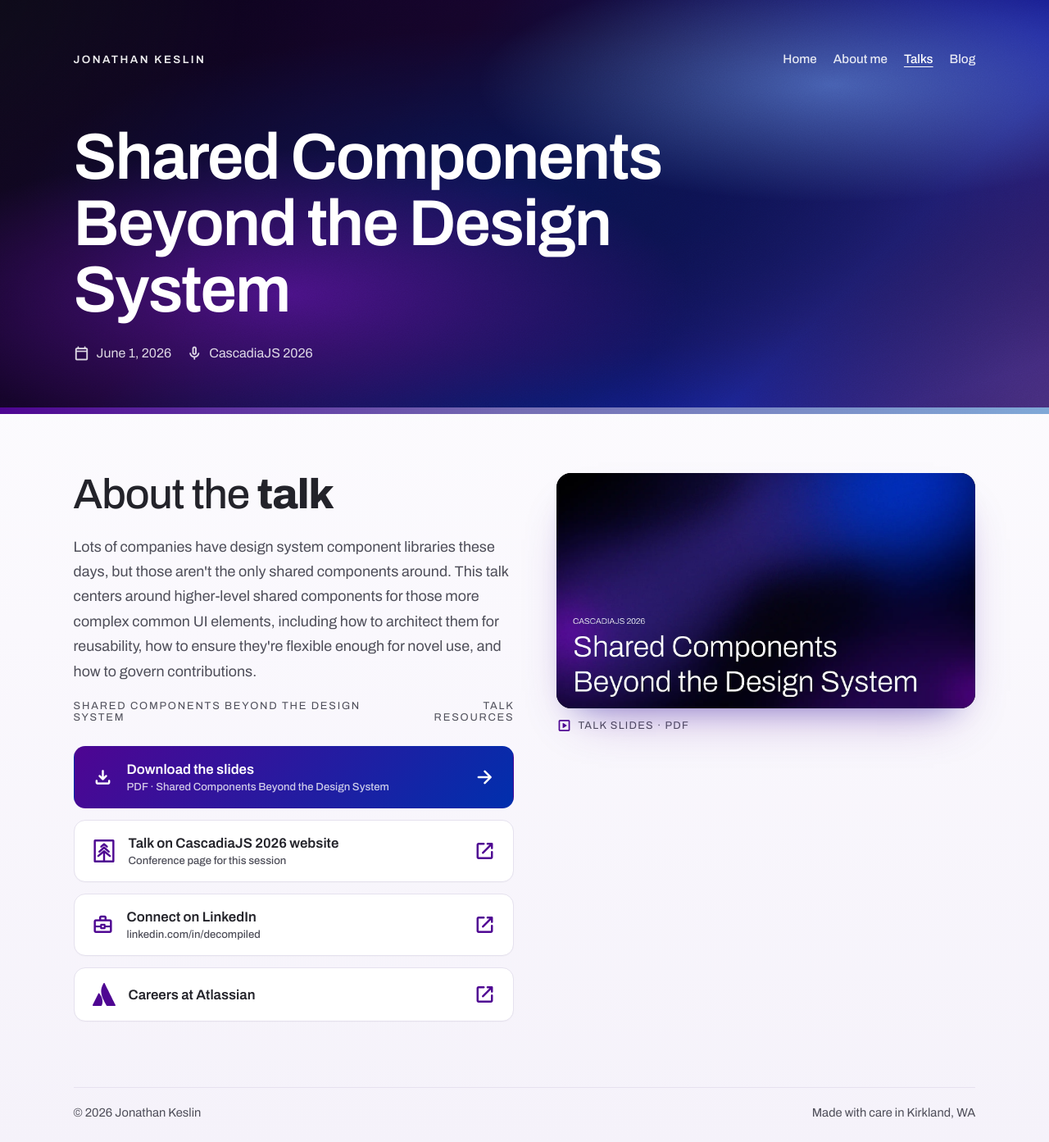
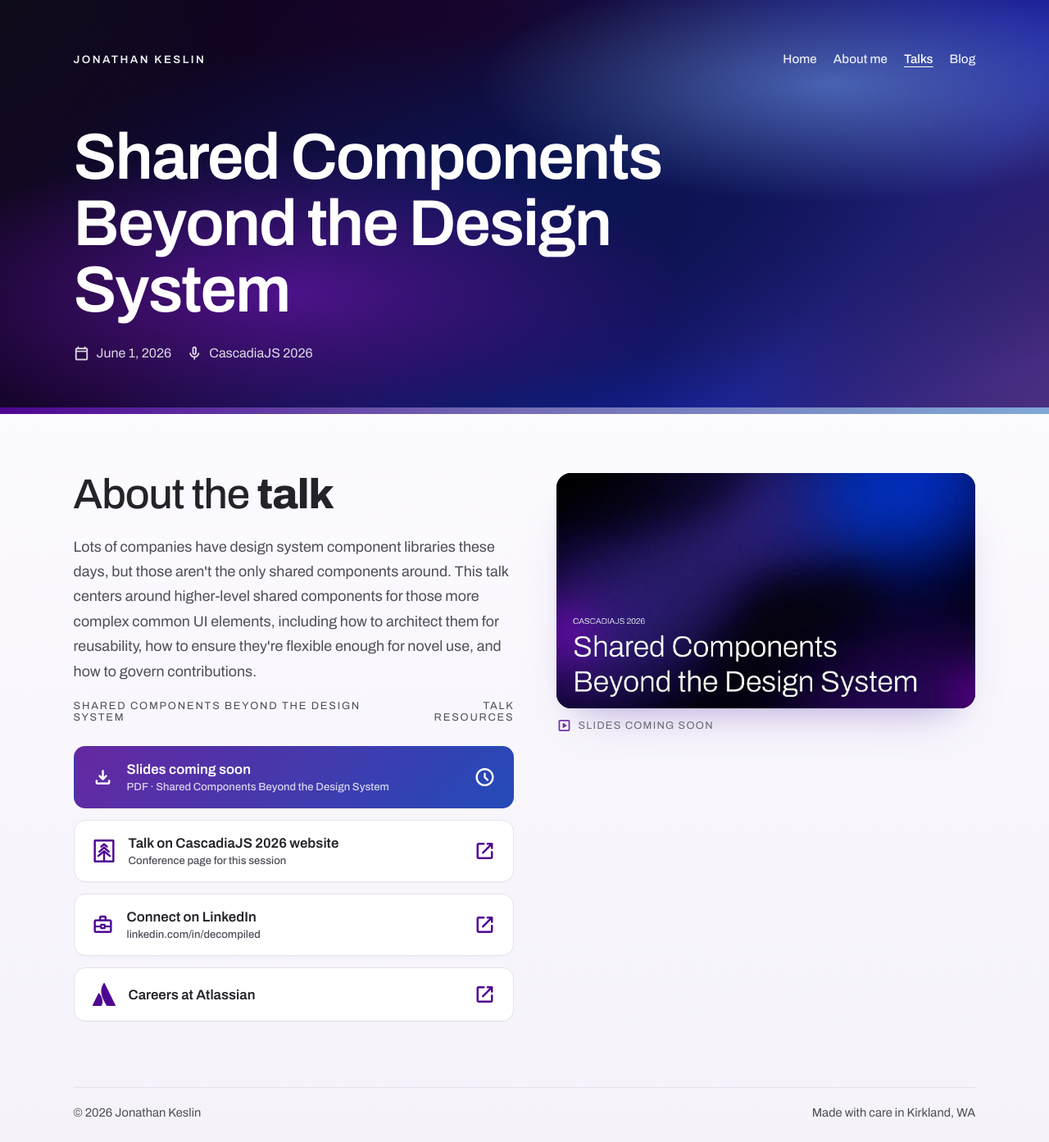
Before and after one commit to decompil3d/jonathankeslin.github.io, a Jekyll site: the page built from _talks/cascadiajs26.md, in a window 1280 px wide. Shown: the whole page at 82% size. Built offline with Jekyll 4.4.1, drawn with Linux system fonts in a browser that asks for light colours.

Commit message:
make cascadiajs slides unavailable for now

```diff
--- a/_includes/talk-resource-button.html
+++ b/_includes/talk-resource-button.html
@@ -4,12 +4,20 @@
 {% assign resource_icon = resource.icon | default: '' %}
 {% assign resource_subtitle = resource.subtitle | default: resource.sub_title %}
 {% assign resource_type = resource.type %}
+{% assign is_disabled = resource.disabled %}
 
+{% if is_disabled %}
+<span
+  class="btn{% if is_primary %} primary{% endif %} is-disabled"
+  aria-disabled="true"
+>
+{% else %}
 <a
   class="btn{% if is_primary %} primary{% endif %}"
   href="{% if resource.link_type == 'external' %}{{ resource_url }}{% else %}{{ resource_url | relative_url }}{% endif %}"
   {% if resource.link_type == 'external' %}target="_blank" rel="noopener noreferrer"{% endif %}
 >
+{% endif %}
   {% if resource_icon != '' %}
     {% if resource_icon contains '<svg' %}
     <span class="btn-icon" aria-hidden="true">{{ resource_icon }}</span>
@@ -34,6 +42,10 @@
     {% endif %}
   </span>
   <span class="material-symbols-rounded arrow" aria-hidden="true">
-    {% if resource.link_type == 'external' %}open_in_new{% else %}arrow_forward{% endif %}
+    {% if is_disabled %}schedule{% elsif resource.link_type == 'external' %}open_in_new{% else %}arrow_forward{% endif %}
   </span>
+{% if is_disabled %}
+</span>
+{% else %}
 </a>
+{% endif %}
--- a/_includes/talk-sidebar.html
+++ b/_includes/talk-sidebar.html
@@ -6,13 +6,21 @@
 {% assign media_alt = talk.talk_media_image_alt | default: talk.title %}
 {% assign media_caption = talk.talk_media_caption %}
 
-{% if media_url and media_image %}
+{% if media_image %}
+{% if media_url %}
 <a
   class="deck-card"
   href="{% if media_url contains '://' %}{{ media_url }}{% else %}{{ media_url | relative_url }}{% endif %}"
   aria-label="{% if media_type == 'video' %}Watch the talk video{% else %}Download the slide deck PDF{% endif %}"
   {% if media_url contains '://' %}target="_blank" rel="noopener noreferrer"{% endif %}
 >
+{% else %}
+<div
+  class="deck-card deck-card--disabled"
+  aria-label="{% if media_type == 'video' %}Talk video coming soon{% else %}Talk slides coming soon{% endif %}"
+  aria-disabled="true"
+>
+{% endif %}
   <picture>
     {% if media_image_webp %}
     <source
@@ -27,9 +35,14 @@
   </picture>
   <span class="play" aria-hidden="true">
     <span class="material-symbols-rounded">
-      {% if media_type == 'video' %}play_circle{% else %}download{% endif %}
+      {% if media_url %}
+        {% if media_type == 'video' %}play_circle{% else %}download{% endif %}
+      {% else %}
+        schedule
+      {% endif %}
     </span>
   </span>
+{% if media_url %}
 </a>
 <div class="deck-caption">
   <span class="material-symbols-rounded" aria-hidden="true">slideshow</span>
@@ -46,4 +59,17 @@
     {% endif %}
   </a>
 </div>
+{% else %}
+</div>
+<div class="deck-caption deck-caption--disabled" aria-disabled="true">
+  <span class="material-symbols-rounded" aria-hidden="true">slideshow</span>
+  <span>
+    {% if media_caption %}
+    {{ media_caption }}
+    {% else %}
+    Talk slides coming soon
+    {% endif %}
+  </span>
+</div>
 {% endif %}
+{% endif %}
--- a/_talks/cascadiajs26.md
+++ b/_talks/cascadiajs26.md
@@ -6,17 +6,16 @@
 talk_date: 2026-06-01
 talk_lede: "Lots of companies have design system component libraries these days, but those aren't the only shared components around. This talk centers around higher-level shared components for those more complex common UI elements, including how to architect them for reusability, how to ensure they're flexible enough for novel use, and how to govern contributions."
 talk_media_type: slides
-talk_media_url: /cascadiajs26/cascadiajs-2026-shared-components-beyond-the-design-system.pdf
+talk_media_caption: Slides coming soon
 talk_media_image: /cascadiajs26/cjs1.png
 talk_media_image_webp: /cascadiajs26/cjs1.webp
 talk_media_image_alt: "Title slide: Shared Components Beyond the Design System — CascadiaJS 2026"
 talk_resources:
-  - title: Download the slides
+  - title: Slides coming soon
     icon: download
-    link_type: internal
-    url: /cascadiajs26/cascadiajs-2026-shared-components-beyond-the-design-system.pdf
     type: PDF
     subtitle: Shared Components Beyond the Design System
+    disabled: true
     primary: true
   - title: Talk on CascadiaJS 2026 website
     icon: |
--- a/assets/css/site.css
+++ b/assets/css/site.css
@@ -398,6 +398,50 @@
   box-shadow: 0 20px 40px -22px rgba(0, 47, 173, 0.7);
 }
 
+.btn.is-disabled,
+.btn.is-disabled:hover {
+  pointer-events: none;
+  cursor: default;
+  transform: none;
+  border-color: transparent;
+  color: #fff;
+  box-shadow: 0 1px 0 rgba(0, 0, 0, 0.02);
+}
+
+.btn.is-disabled:hover {
+  text-decoration: none;
+}
+
+.btn.is-disabled .arrow {
+  color: var(--ink-soft);
+  transform: none;
+}
+
+.btn.is-disabled .material-symbols-rounded,
+.btn.is-disabled .btn-icon {
+  color: var(--ink-soft);
+}
+
+.btn.is-disabled.primary {
+  color: #fff;
+  background: linear-gradient(
+    135deg,
+    rgba(78, 5, 146, 0.86) 0%,
+    rgba(0, 47, 173, 0.86) 100%
+  );
+  border-color: transparent;
+}
+
+.btn.is-disabled.primary .btn-sub {
+  color: rgba(255, 255, 255, 0.78);
+}
+
+.btn.is-disabled.primary .arrow,
+.btn.is-disabled.primary .material-symbols-rounded,
+.btn.is-disabled.primary .btn-icon {
+  color: #fff;
+}
+
 .btn .material-symbols-rounded {
   font-size: 26px;
   color: var(--accent-purple);
@@ -556,6 +600,33 @@
     0 1px 0 rgba(0, 0, 0, 0.04),
     0 40px 70px -30px rgba(78, 5, 146, 0.55),
     0 22px 36px -22px rgba(0, 47, 173, 0.45);
+}
+
+.deck-card--disabled,
+.deck-card--disabled:hover {
+  cursor: default;
+  transform: none;
+  box-shadow:
+    0 1px 0 rgba(0, 0, 0, 0.04),
+    0 30px 60px -30px rgba(78, 5, 146, 0.28),
+    0 18px 32px -22px rgba(0, 47, 173, 0.18);
+}
+
+.deck-card--disabled .play {
+  opacity: 1;
+  background: linear-gradient(
+    135deg,
+    rgba(15, 6, 34, 0.4),
+    rgba(0, 47, 173, 0.18)
+  );
+}
+
+.deck-card--disabled .play .material-symbols-rounded {
+  font-size: 44px;
+}
+
+.deck-caption--disabled {
+  opacity: 0.82;
 }
 
 .deck-card img {
```
